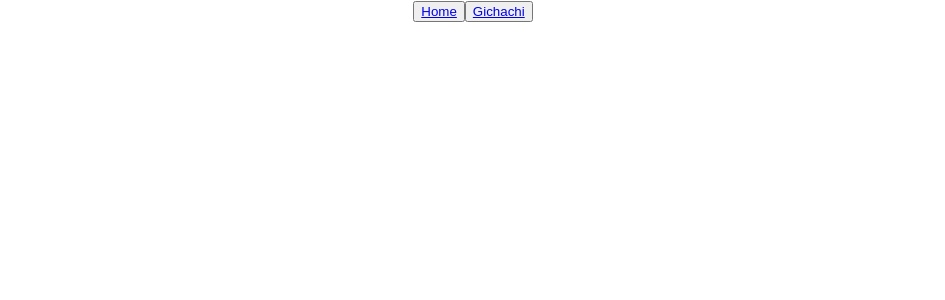
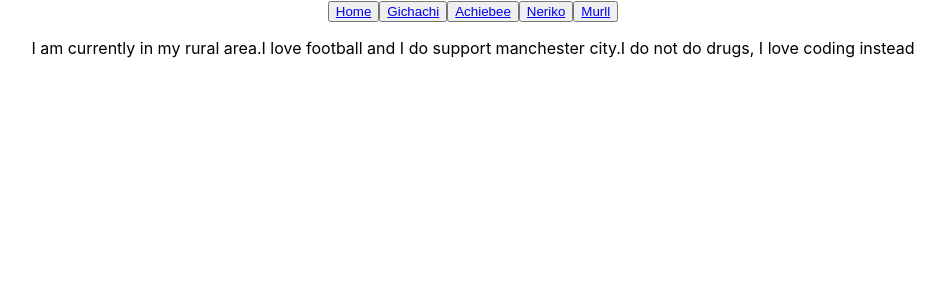
Before and after one commit to i-gichachi/react-dom-collab, a React (Create React App) app: page /neriko in a window 1280 px wide. Before the commit this address had no page. Shown: the top 300 px of the page, without its empty margins (167-1112 px from the left). Built offline with nearby package versions, Linux system fonts and the light colour scheme.

Commit message:
Done with the demo

```diff
--- a/src/App.js
+++ b/src/App.js
@@ -2,6 +2,9 @@
 import './App.css';
 import { Routes, Route, Link } from 'react-router-dom';
 import Gichachi from './gichachi';
+import Achiebee from './Achiebee';
+import Neriko from './neriko';
+import Murll from './Murll';
 import Home from './home';
 
 
@@ -11,10 +14,16 @@ function App() {
      <nav>
       <button><Link to ="/home">Home</Link></button>
       <button><Link to ="/gichachi">Gichachi</Link></button>
+      <button><Link to ="/Achiebee">Achiebee</Link></button>
+      <button><Link to ="/neriko">Neriko</Link></button>
+      <button><Link to ="/Murll">Murll</Link></button>
      </nav>
      <Routes>
      <Route path = "/home" element = {<Home/>} />
      <Route path = "/gichachi" element = {<Gichachi/>} />
+     <Route path = "/Achiebee" element = {<Achiebee/>} />
+     <Route path = "/neriko" element = {<Neriko/>} />
+     <Route path = "/Murll" element = {<Murll/>} />
      </Routes>
     </div>
   );
--- a/src/neriko.js
+++ b/src/neriko.js
@@ -1,9 +1,7 @@
-import App from "./App"
-
-function myselfDescription () {
+function Neriko () {
     return <div>
         <p>I am currently in my rural area.I love football and I do support manchester city.I do not do drugs, I love coding instead</p>
     </div>
 }
 
-export default myselfDescription
+export default Neriko
```
